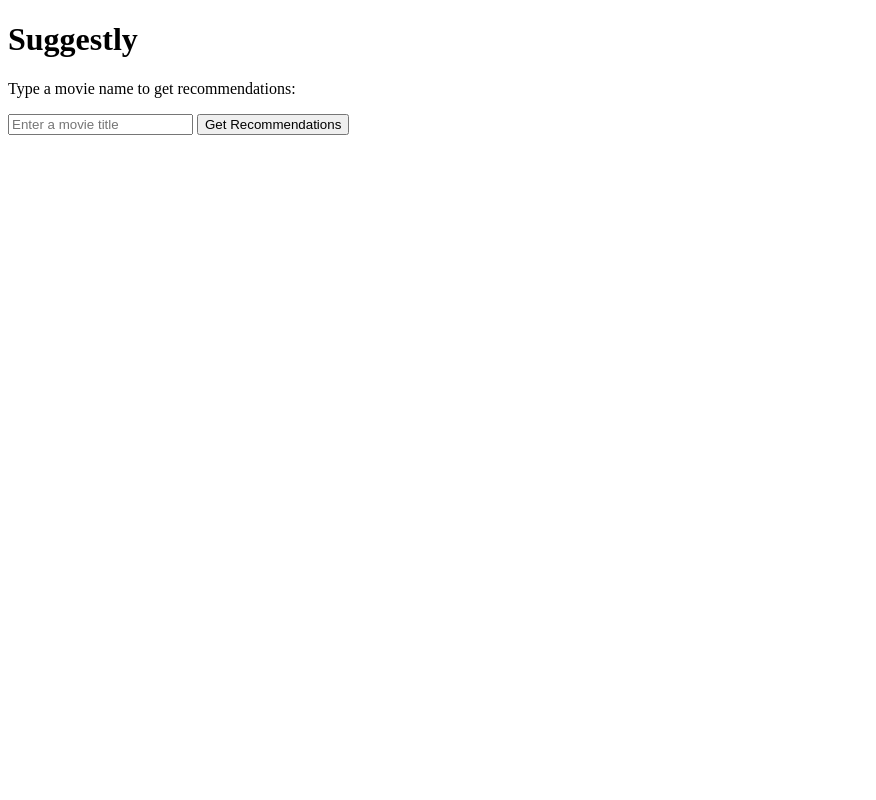
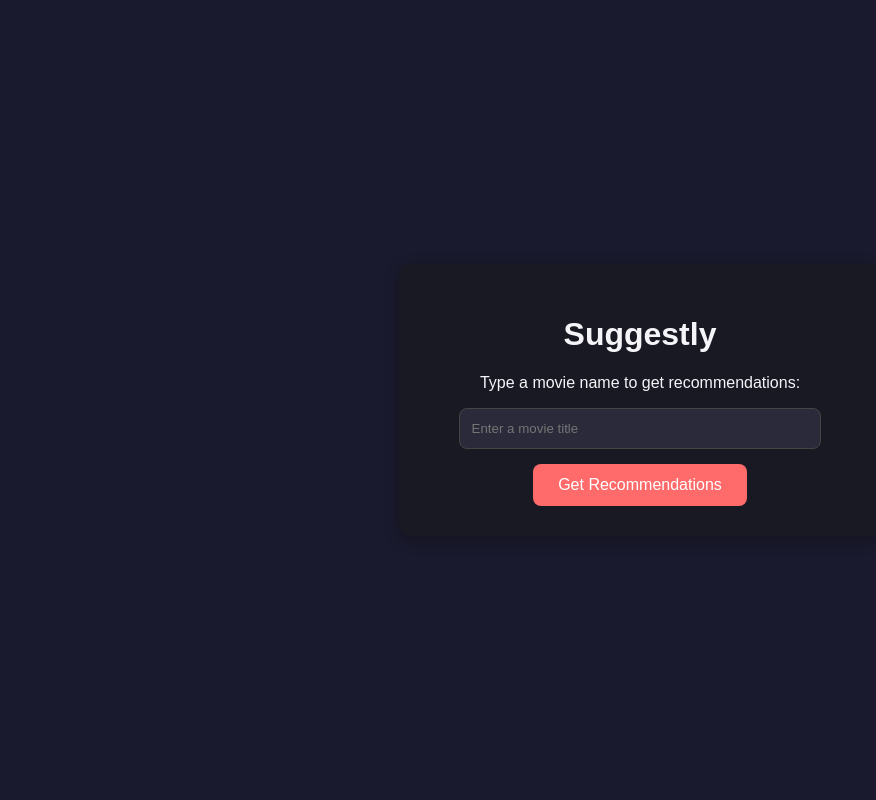
Before and after one commit to h-monishraj-1/suggestly-movie, a Flask app: page / in a window 1280 px wide. Shown: the whole page, without its empty margins (0-876 px from the left). Run offline with Flask 3, Linux system fonts and the light colour scheme; parts of the project's set-up code (start-up, migrations or seed data) failed here and were passed over.

Commit message:
fixed css

```diff
--- a/static/styles.css
+++ b/static/styles.css
@@ -1 +1,128 @@
-po
+body {
+    font-family: Arial, sans-serif;
+    background-color: #1a1a2e;
+    color: #f4f4f9;
+    margin: 0;
+    padding: 0;
+    display: flex;
+    justify-content: center;
+    align-items: center;
+    height: 100vh;
+    position: relative;
+    overflow: hidden;
+}
+
+/* Background icons container */
+.background-icons {
+    position: absolute;
+    top: 0;
+    left: 0;
+    width: 100%;
+    height: 100%;
+    z-index: -1;
+    display: grid;
+    grid-template-columns: repeat(10, 1fr); /* Adjust for more icons */
+    grid-template-rows: repeat(10, 1fr); /* Adjust for more rows */
+    gap: 20px;
+    pointer-events: none;
+}
+
+/* Music note icons */
+.music-note {
+    width: 40px;
+    height: 40px;
+    background-image: url('musicnote.png'); /* Replace with your icon */
+    background-size: cover;
+    opacity: 0.4; /* Subtle effect */
+    animation: beat 1.5s infinite ease-in-out;
+}
+
+/* Keyframes for beating animation */
+@keyframes beat {
+    0%, 100% {
+        transform: scale(1);
+    }
+    50% {
+        transform: scale(1.3);
+    }
+}
+
+/* Container styles */
+.container {
+    text-align: center;
+    background: rgba(25, 25, 35, 0.9);
+    padding: 30px;
+    border-radius: 12px;
+    box-shadow: 0 4px 15px rgba(0, 0, 0, 0.3);
+}
+
+/* Input field */
+input {
+    width: 80%;
+    padding: 12px;
+    margin-bottom: 15px;
+    border: 1px solid #444;
+    border-radius: 8px;
+    background-color: #2a2a3b;
+    color: #fff;
+}
+
+/* Button styling */
+button {
+    background-color: #ff6b6b;
+    color: white;
+    padding: 12px 25px;
+    border: none;
+    border-radius: 8px;
+    cursor: pointer;
+    font-size: 1em;
+    transition: background-color 0.3s, transform 0.3s;
+}
+
+button:hover {
+    background-color: #ff4757;
+    transform: scale(1.05);
+}
+
+#suggestions {
+    border: none; /* Removes any border */
+    background-color: rgba(25, 25, 35, 0.9); /* Ensures consistent background */
+    border-radius: 8px; /* Optional: Adds rounded corners for a sleek look */
+    box-shadow: 0 4px 8px rgba(0, 0, 0, 0.2); /* Optional: Adds a subtle shadow */
+}
+
+#suggestions div {
+    padding: 10px;
+    cursor: pointer;
+    background-color: rgba(25, 25, 35, 0.9);
+    color: #fff;
+}
+
+#suggestions div:hover {
+    background-color: #007bff;
+    color: #fff;
+}
+
+/* Style for the container of recommendations */
+.recommendations-container {
+    display: flex;
+    gap: 20px;
+}
+
+/* Base style for individual game cards */
+.game-card {
+    transition: transform 0.3s ease, filter 0.3s ease;
+}
+
+/* Hover effect on the current game card */
+.game-card:hover {
+    transform: scale(1.1);
+    filter: grayscale(0); /* Removes grayscale */
+    z-index: 1; /* Ensures it appears above others */
+}
+
+/* Graying out the other cards when one is hovered */
+.recommendations-container:hover .game-card:not(:hover) {
+    filter: grayscale(100%);
+    transform: scale(0.9)
+}
```
